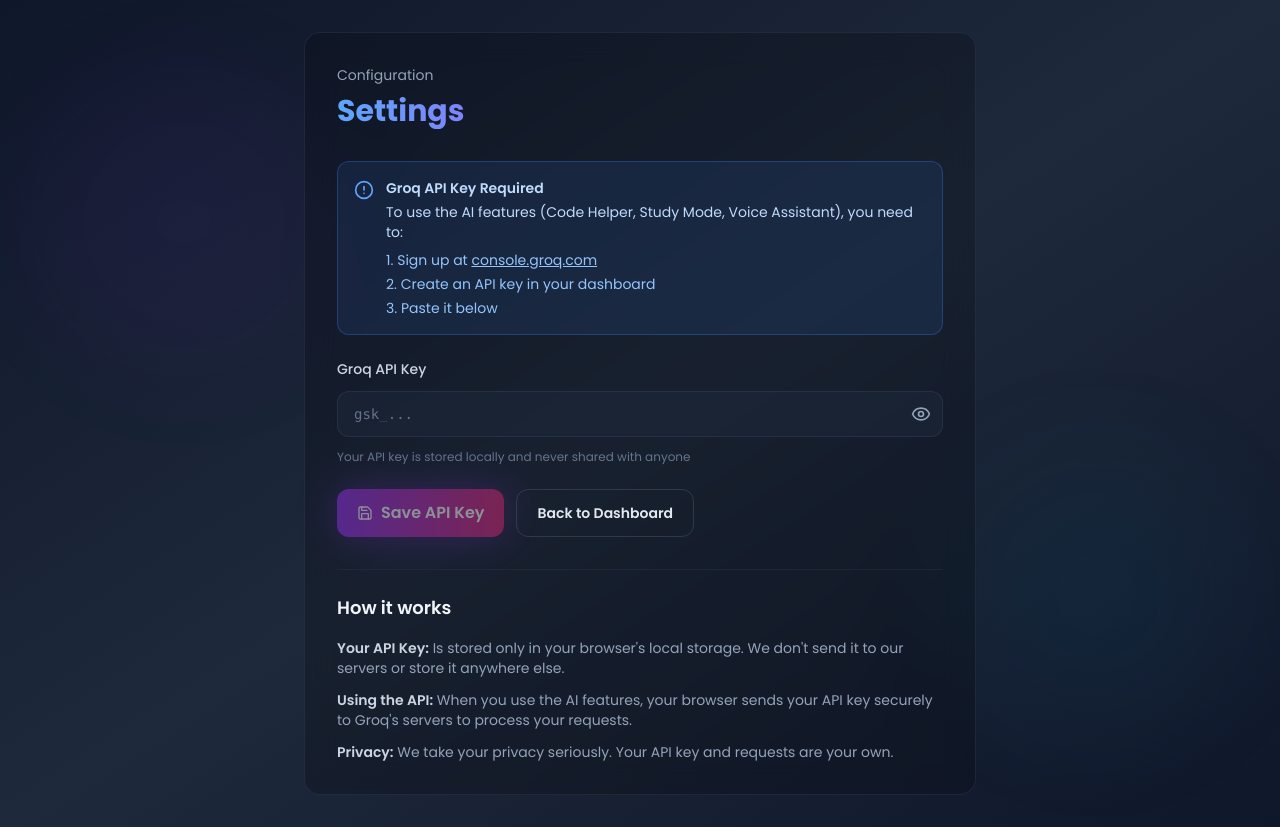
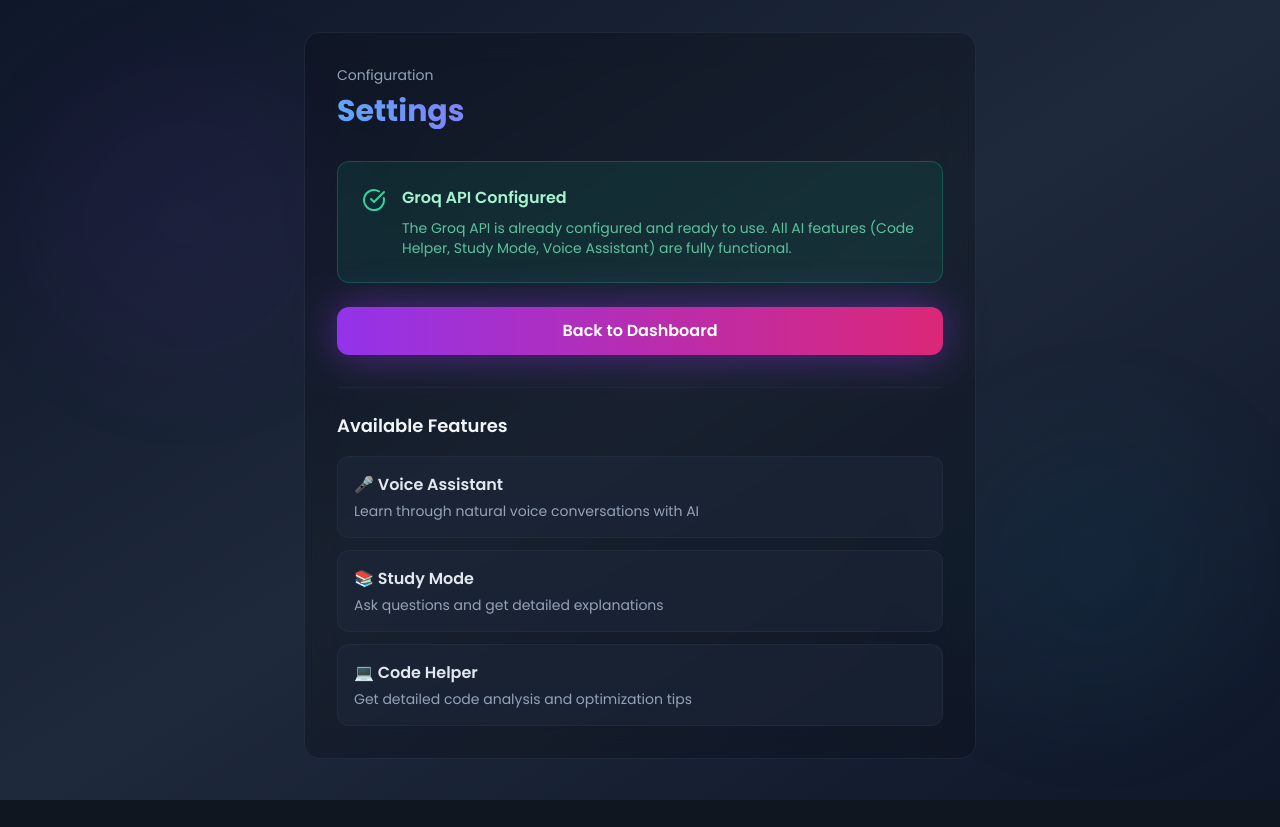
Before and after one commit to Pranav-sood-hash/BodhAi_, a React (Vite) app: page /settings in a window 1280 px wide. After the commit the page ends 800 px from the top, so only its background shows below. Built offline with nearby package versions, Linux system fonts and the light colour scheme; sample sign-in values are in the browser's storage.

Commit message:
Remove client-side API key management and use server-configured Groq API

```diff
--- a/client/pages/Settings.tsx
+++ b/client/pages/Settings.tsx
@@ -1,13 +1,9 @@
-import { useState, useEffect } from 'react';
+import { useEffect } from 'react';
 import { useNavigate } from 'react-router-dom';
-import { Save, Eye, EyeOff, AlertCircle } from 'lucide-react';
+import { CheckCircle } from 'lucide-react';
 
 export default function Settings() {
   const navigate = useNavigate();
-  const [groqApiKey, setGroqApiKey] = useState('');
-  const [showApiKey, setShowApiKey] = useState(false);
-  const [message, setMessage] = useState('');
-  const [messageType, setMessageType] = useState<'success' | 'error'>('success');
 
   useEffect(() => {
     // Check if user is logged in
@@ -16,46 +12,8 @@ export default function Settings() {
       navigate('/login');
       return;
     }
-
-    // Load saved API key
-    const saved = localStorage.getItem('groqApiKey');
-    if (saved) {
-      setGroqApiKey(saved);
-    }
   }, [navigate]);
 
-  const handleSave = () => {
-    if (!groqApiKey.trim()) {
-      setMessage('Please enter a valid API key');
-      setMessageType('error');
-      return;
-    }
-
-    // Save to localStorage
-    localStorage.setItem('groqApiKey', groqApiKey.trim());
-
-    // Also send to backend to set as env variable
-    fetch('/api/set-api-key', {
-      method: 'POST',
-      headers: { 'Content-Type': 'application/json' },
-      body: JSON.stringify({ apiKey: groqApiKey.trim() }),
-    })
-      .catch(() => {
-        // Silently fail - key is still saved in localStorage
-      });
-
-    setMessage('API key saved successfully! You can now use the AI features.');
-    setMessageType('success');
-  };
-
-  const handleClear = () => {
-    if (confirm('Are you sure you want to remove your API key?')) {
-      localStorage.removeItem('groqApiKey');
-      setGroqApiKey('');
-      setMessage('API key removed');
-      setMessageType('success');
-    }
-  };
 
   return (
     <div className="min-h-screen bg-gradient-to-br from-slate-900 via-slate-800 to-slate-900 text-slate-100 px-4 py-8 relative overflow-hidden">
@@ -69,98 +27,43 @@ export default function Settings() {
             <h1 className="text-3xl font-bold neon-text-gradient mt-2">Settings</h1>
           </div>
 
-          {/* API Key Setup */}
+          {/* API Configuration Status */}
           <div className="space-y-6">
-            <div className="bg-blue-500/10 border border-blue-500/30 rounded-lg p-4 flex gap-3">
-              <AlertCircle className="w-5 h-5 text-blue-400 flex-shrink-0 mt-0.5" />
-              <div className="text-sm text-blue-200">
-                <p className="font-semibold mb-1">Groq API Key Required</p>
-                <p>To use the AI features (Code Helper, Study Mode, Voice Assistant), you need to:</p>
-                <ol className="list-decimal list-inside mt-2 space-y-1 text-blue-300">
-                  <li>Sign up at <a href="https://console.groq.com" target="_blank" rel="noopener noreferrer" className="underline hover:text-blue-100">console.groq.com</a></li>
-                  <li>Create an API key in your dashboard</li>
-                  <li>Paste it below</li>
-                </ol>
+            <div className="bg-emerald-500/10 border border-emerald-500/30 rounded-lg p-6 flex gap-4">
+              <CheckCircle className="w-6 h-6 text-emerald-400 flex-shrink-0 mt-0.5" />
+              <div className="space-y-2">
+                <p className="font-semibold text-emerald-200">Groq API Configured</p>
+                <p className="text-sm text-emerald-300/80">
+                  The Groq API is already configured and ready to use. All AI features (Code Helper, Study Mode, Voice Assistant) are fully functional.
+                </p>
               </div>
             </div>
 
-            <div className="space-y-3">
-              <label className="block text-sm font-medium text-slate-300">Groq API Key</label>
-              <div className="relative">
-                <input
-                  type={showApiKey ? 'text' : 'password'}
-                  value={groqApiKey}
-                  onChange={(e) => setGroqApiKey(e.target.value)}
-                  placeholder="gsk_..."
-                  className="w-full bg-slate-800/50 border border-slate-700/50 rounded-lg px-4 py-3 pr-12 text-slate-100 placeholder-slate-500 focus:outline-none focus:border-purple-500/50 focus:ring-1 focus:ring-purple-500/30 smooth-transition font-mono text-sm"
-                />
-                <button
-                  type="button"
-                  onClick={() => setShowApiKey(!showApiKey)}
-                  className="absolute right-3 top-1/2 -translate-y-1/2 text-slate-400 hover:text-slate-300"
-                >
-                  {showApiKey ? <EyeOff className="w-5 h-5" /> : <Eye className="w-5 h-5" />}
-                </button>
-              </div>
-              <p className="text-xs text-slate-500">Your API key is stored locally and never shared with anyone</p>
-            </div>
-
-            {message && (
-              <div
-                className={`rounded-lg border px-4 py-3 text-sm ${
-                  messageType === 'success'
-                    ? 'border-emerald-500/30 bg-emerald-500/10 text-emerald-200'
-                    : 'border-red-500/30 bg-red-500/10 text-red-200'
-                }`}
-              >
-                {message}
-              </div>
-            )}
-
-            <div className="flex flex-wrap gap-3">
-              <button
-                type="button"
-                onClick={handleSave}
-                disabled={!groqApiKey.trim()}
-                className="inline-flex items-center gap-2 px-5 py-3 rounded-lg bg-gradient-to-r from-purple-600 to-pink-600 hover:from-purple-500 hover:to-pink-500 disabled:opacity-50 disabled:cursor-not-allowed text-white font-semibold smooth-transition neon-glow"
-              >
-                <Save className="w-4 h-4" />
-                Save API Key
-              </button>
-
-              {groqApiKey && (
-                <button
-                  type="button"
-                  onClick={handleClear}
-                  className="inline-flex items-center gap-2 px-5 py-3 rounded-lg border border-red-500/30 text-red-300 hover:bg-red-500/15 smooth-transition text-sm font-semibold"
-                >
-                  Remove Key
-                </button>
-              )}
-
-              <button
-                type="button"
-                onClick={() => navigate('/dashboard')}
-                className="inline-flex items-center gap-2 px-5 py-3 rounded-lg border border-slate-600/50 text-slate-200 hover:bg-slate-800/60 smooth-transition text-sm font-semibold"
-              >
-                Back to Dashboard
-              </button>
-            </div>
+            <button
+              type="button"
+              onClick={() => navigate('/dashboard')}
+              className="w-full inline-flex items-center justify-center gap-2 px-5 py-3 rounded-lg bg-gradient-to-r from-purple-600 to-pink-600 hover:from-purple-500 hover:to-pink-500 text-white font-semibold smooth-transition neon-glow"
+            >
+              Back to Dashboard
+            </button>
           </div>
 
-          {/* Info Section */}
+          {/* Features Overview */}
           <div className="border-t border-slate-700/30 pt-6 space-y-4">
-            <h2 className="text-lg font-semibold text-slate-100">How it works</h2>
-            <div className="space-y-3 text-sm text-slate-400">
-              <p>
-                <span className="text-slate-300 font-semibold">Your API Key:</span> Is stored only in your browser's local storage. We don't send it to our servers or store it anywhere else.
-              </p>
-              <p>
-                <span className="text-slate-300 font-semibold">Using the API:</span> When you use the AI features, your browser sends your API key securely to Groq's servers to process your requests.
-              </p>
-              <p>
-                <span className="text-slate-300 font-semibold">Privacy:</span> We take your privacy seriously. Your API key and requests are your own.
-              </p>
+            <h2 className="text-lg font-semibold text-slate-100">Available Features</h2>
+            <div className="space-y-3">
+              <div className="p-4 bg-slate-800/50 border border-slate-700/30 rounded-lg">
+                <p className="font-semibold text-slate-200">🎤 Voice Assistant</p>
+                <p className="text-sm text-slate-400 mt-1">Learn through natural voice conversations with AI</p>
+              </div>
+              <div className="p-4 bg-slate-800/50 border border-slate-700/30 rounded-lg">
+                <p className="font-semibold text-slate-200">📚 Study Mode</p>
+                <p className="text-sm text-slate-400 mt-1">Ask questions and get detailed explanations</p>
+              </div>
+              <div className="p-4 bg-slate-800/50 border border-slate-700/30 rounded-lg">
+                <p className="font-semibold text-slate-200">💻 Code Helper</p>
+                <p className="text-sm text-slate-400 mt-1">Get detailed code analysis and optimization tips</p>
+              </div>
             </div>
           </div>
         </div>
```
Also changed, not shown: 2 other files (tests, documents, lock files or other folders).
